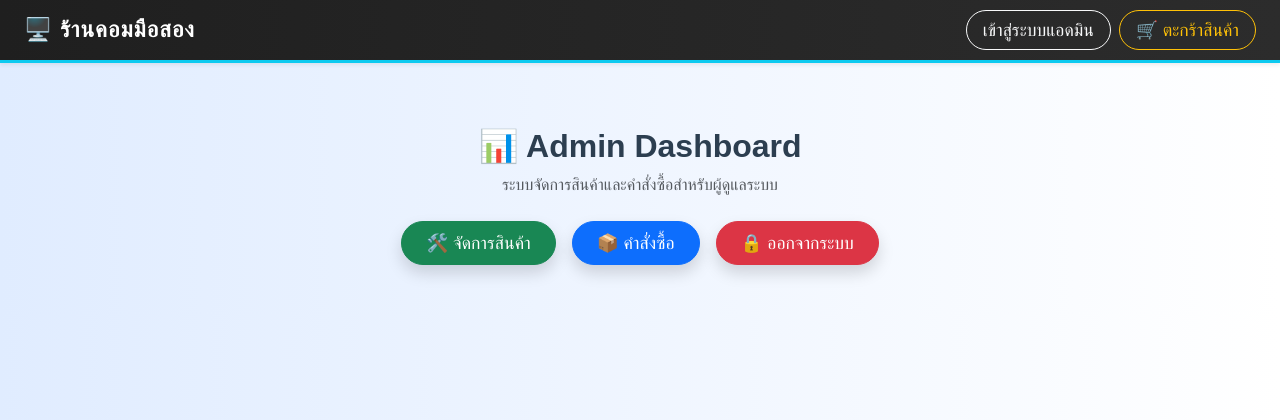
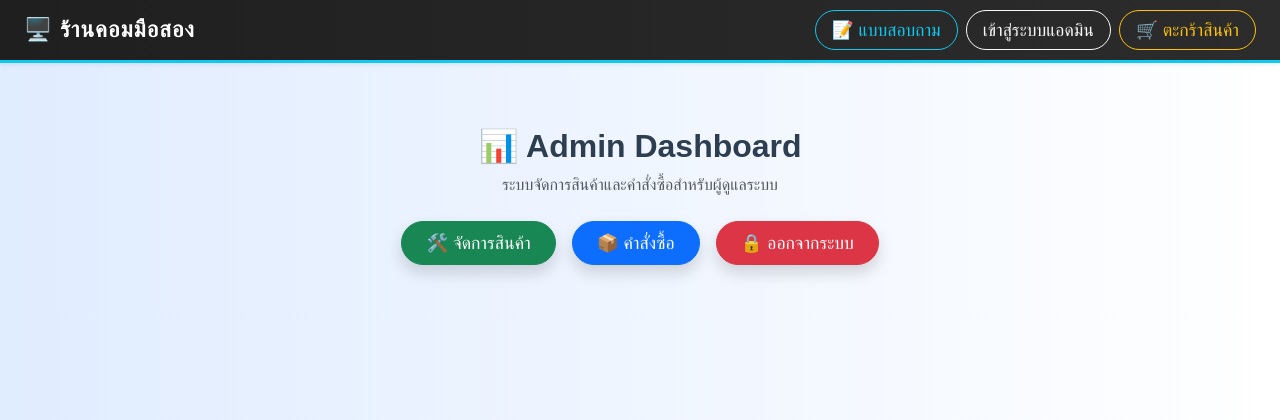
Before and after one commit to Game06TH/website-, a Flask app: page /admin/dashboard in a window 1280 px wide. Shown: the top 420 px of the page. Run offline with Flask 3, Linux system fonts and the light colour scheme; the visitor is signed in with stand-in values (Sample User, id 1).

Commit message:
ค.10.3

```diff
--- a/templates/base.html
+++ b/templates/base.html
@@ -20,6 +20,11 @@
       </a>
 
       <div class="d-flex align-items-center gap-2">
+        <a href="https://docs.google.com/forms/d/e/1FAIpQLScYBG7vNxB0bvDSB1YM5e28NuLo_iQdgjZqcWWcAK8uNJ6aHw/viewform?usp=header"
+          class="btn btn-outline-info rounded-pill px-3"
+          target="_blank">
+          📝 แบบสอบถาม
+        </a>
         <a href="{{ url_for('admin_login') }}" class="btn btn-outline-light rounded-pill px-3">
           เข้าสู่ระบบแอดมิน
         </a>
```
